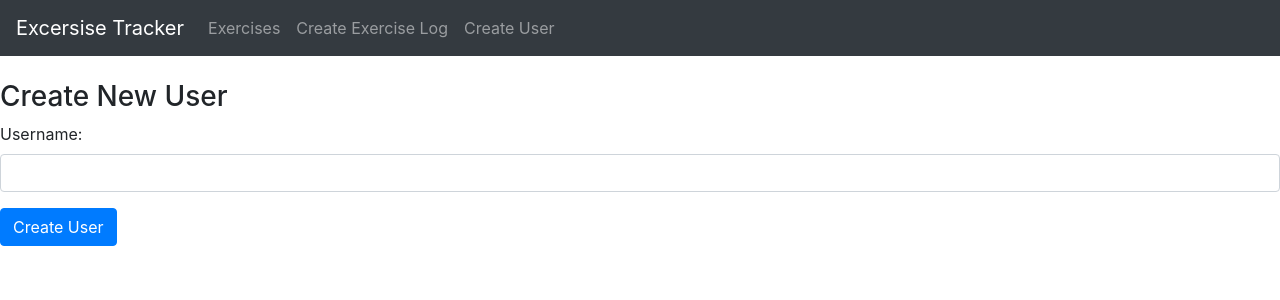
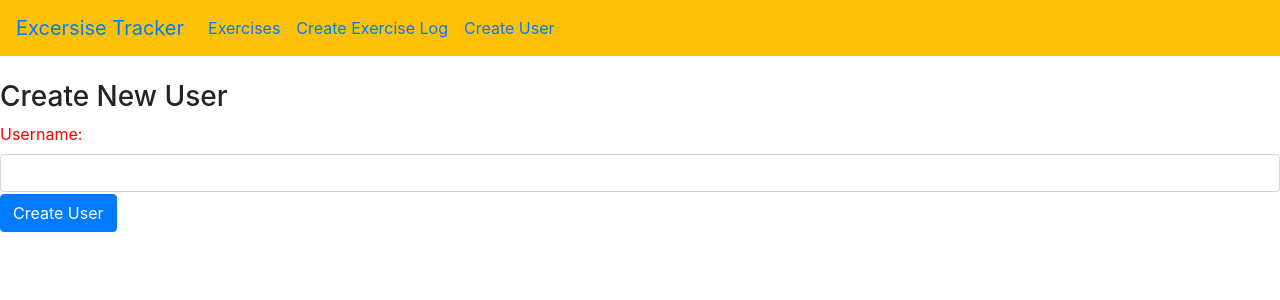
Before and after one commit to sudharsangs/exercise-tracker, a React (Create React App) app: page /user in a window 1280 px wide. Shown: the top 300 px of the page. Built offline with nearby package versions, Linux system fonts and the light colour scheme.

Commit message:
editing front end

```diff
--- a/public/index.html
+++ b/public/index.html
@@ -2,7 +2,7 @@
 <html lang="en">
   <head>
     <meta charset="utf-8" />
-    <link rel="shortcut icon" href="%PUBLIC_URL%/favicon.ico" />
+    <link rel="shortcut icon" href="%PUBLIC_URL%/muscle.png" />
     <meta name="viewport" content="width=device-width, initial-scale=1" />
     <meta name="theme-color" content="#000000" />
 
--- a/src/components/create-user.component.js
+++ b/src/components/create-user.component.js
@@ -1,5 +1,11 @@
 import React, { Component } from 'react';
 import axios from 'axios';
+import './user-style.css'
+
+const fstyle = {
+  color: 'red',
+  font: 'arial'
+};
 
 export default class CreateUser extends Component {
   constructor(props) {
@@ -41,8 +47,8 @@ export default class CreateUser extends Component {
       <div>
         <h3>Create New User</h3>
         <form onSubmit={this.onSubmit}>
-          <div className="form-group">
-            <label>Username: </label>
+          <div className="form-group field field field:hover">
+            <label style={fstyle}>Username: </label>
             <input  type="text"
                 required
                 className="form-control"
--- a/src/components/navbar.component.js
+++ b/src/components/navbar.component.js
@@ -5,7 +5,7 @@ export default class Navbar extends Component {
 
   render() {
     return (
-      <nav className="navbar navbar-dark bg-dark navbar-expand-lg">
+      <nav className="navbar navbar-blue bg-warning navbar-expand-lg">
         <Link to="/" className="navbar-brand">Excersise Tracker</Link>
         <div className="collpase navbar-collapse">
         <ul className="navbar-nav mr-auto">
--- /dev/null
+++ b/src/components/user-style.css
@@ -0,0 +1,12 @@
+.field {
+    width: 100%;
+    height: 56px;
+    border-radius: 4px;
+    position: relative;
+    background-color: rgba(255,255,255,0.3);
+    transition: 3s all;
+  }
+  .field:hover {
+    background-color: rgba(255, 255, 255, 0.45);
+    box-shadow: 0px 4px 20px 0px rgba(0, 0, 0, 0.05);
+  }
```
Also changed, not shown: public/muscle.png (added), 1 other file (tests, documents, lock files or other folders).
